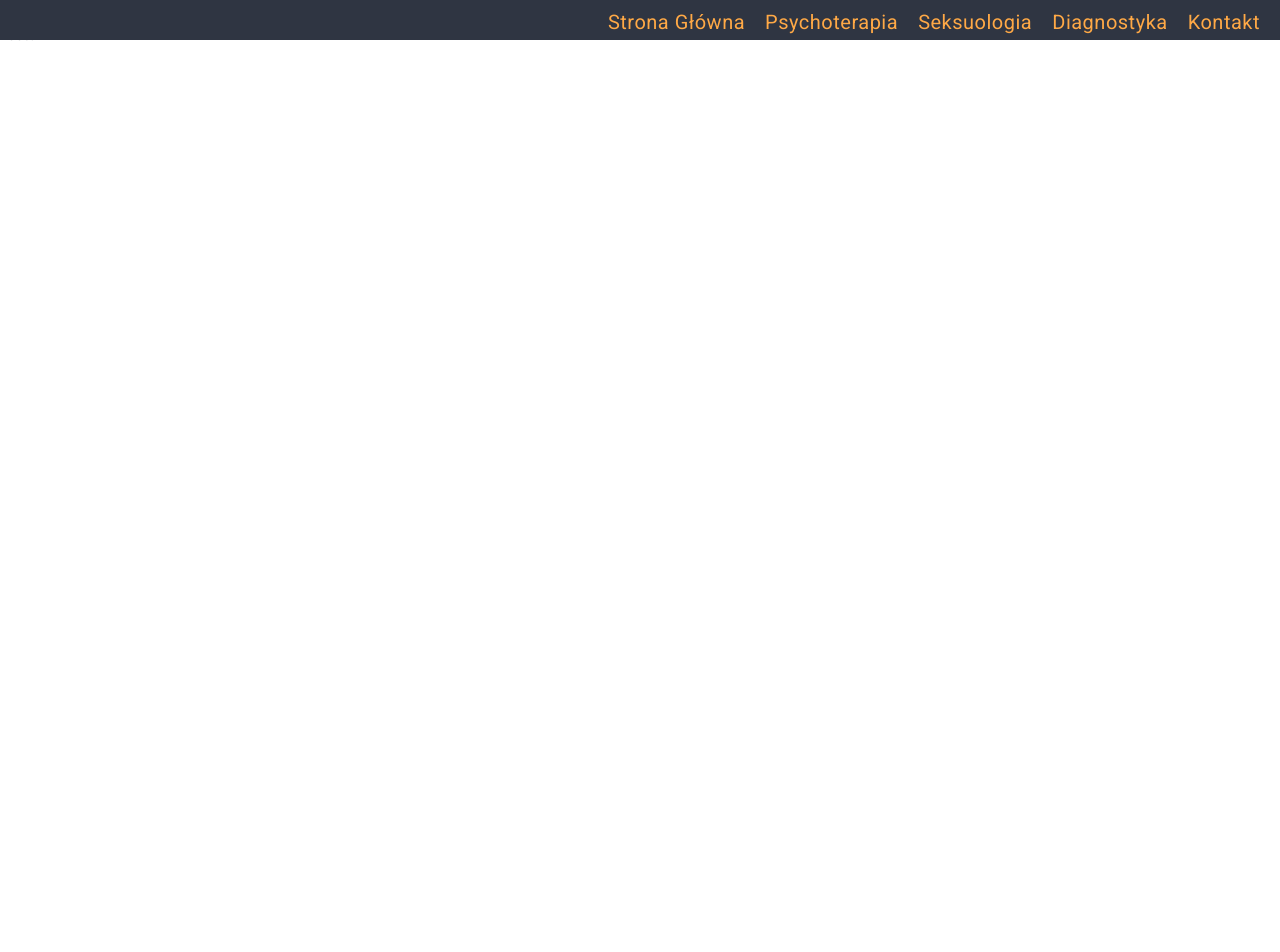
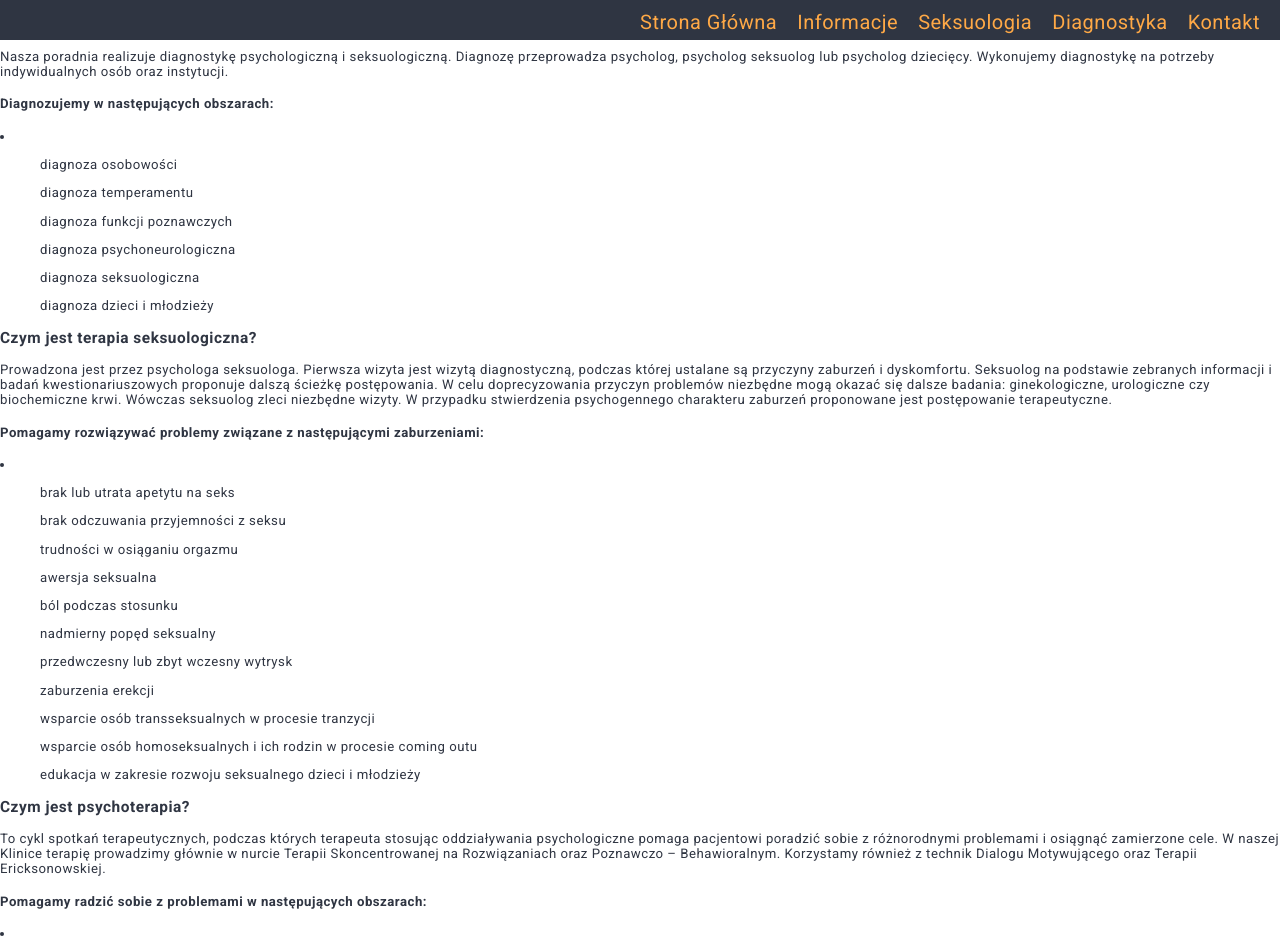
Before and after one commit to wrotewrong/instytut_tp, a React (Create React App) app in the folder client/: page /information in a window 1280 px wide. Before the commit this address had no page. Shown: the top 952 px of the page. Before the commit the page ends 800 px from the top, so only its background shows below. Built offline with nearby package versions, Linux system fonts and the light colour scheme.

Commit message:
Change Psychotherapy component into Information component, add its content

```diff
--- a/client/src/App.js
+++ b/client/src/App.js
@@ -1,18 +1,18 @@
 import { Routes, Route } from 'react-router-dom';
 import { Home } from './components/pages/Home/home';
-import { Psychotherapy } from './components/pages/Psychotherapy/psychotherapy';
 import { Sexology } from './components/pages/Sexology/sexology';
 import { Diagnostics } from './components/pages/Diagnostics/diagnostics';
 import { Contact } from './components/pages/Contact/contact';
 import { NotFound } from './components/pages/NotFound/notFound';
 import { Main } from './components/layout/Main/main';
+import { Information } from './components/pages/Information/information';
 
 export function App() {
   return (
     <Main>
       <Routes>
         <Route path='/' element={<Home />} />
-        <Route path='/psychotherapy' element={<Psychotherapy />} />
+        <Route path='/information' element={<Information />} />
         <Route path='/sexology' element={<Sexology />} />
         <Route path='/diagnostics' element={<Diagnostics />} />
         <Route path='/contact' element={<Contact />} />
--- a/client/src/components/layout/NavBar/navBar.js
+++ b/client/src/components/layout/NavBar/navBar.js
@@ -17,8 +17,8 @@ export function NavBar() {
         <Nav.Link className={styles.link} as={NavLink} to='/'>
           Strona Główna
         </Nav.Link>
-        <Nav.Link className={styles.link} as={NavLink} to='/psychotherapy'>
-          Psychoterapia
+        <Nav.Link className={styles.link} as={NavLink} to='/information'>
+          Informacje
         </Nav.Link>
         <Nav.Link className={styles.link} as={NavLink} to='/sexology'>
           Seksuologia
--- /dev/null
+++ b/client/src/components/pages/Information/information.js
@@ -0,0 +1,123 @@
+export function Information() {
+  return (
+    <div>
+      <div>
+        <h3>Czym jest diagnostyka?</h3>
+        <p>
+          Nasza poradnia realizuje diagnostykę psychologiczną i seksuologiczną.
+          Diagnozę przeprowadza psycholog, psycholog seksuolog lub psycholog
+          dziecięcy. Wykonujemy diagnostykę na potrzeby indywidualnych osób oraz
+          instytucji.
+        </p>
+        <h4>Diagnozujemy w następujących obszarach:</h4>
+        <li>
+          <ul>diagnoza osobowości</ul>
+          <ul>diagnoza temperamentu</ul>
+          <ul>diagnoza funkcji poznawczych</ul>
+          <ul>diagnoza psychoneurologiczna</ul>
+          <ul>diagnoza seksuologiczna</ul>
+          <ul>diagnoza dzieci i młodzieży</ul>
+        </li>
+      </div>
+      <div>
+        <h3>Czym jest terapia seksuologiczna?</h3>
+        <p>
+          Prowadzona jest przez psychologa seksuologa. Pierwsza wizyta jest
+          wizytą diagnostyczną, podczas której ustalane są przyczyny zaburzeń i
+          dyskomfortu. Seksuolog na podstawie zebranych informacji i badań
+          kwestionariuszowych proponuje dalszą ścieżkę postępowania. W celu
+          doprecyzowania przyczyn problemów niezbędne mogą okazać się dalsze
+          badania: ginekologiczne, urologiczne czy biochemiczne krwi. Wówczas
+          seksuolog zleci niezbędne wizyty. W przypadku stwierdzenia
+          psychogennego charakteru zaburzeń proponowane jest postępowanie
+          terapeutyczne.
+        </p>
+        <h4>
+          Pomagamy rozwiązywać problemy związane z następującymi zaburzeniami:
+        </h4>
+        <li>
+          <ul>brak lub utrata apetytu na seks</ul>
+          <ul>brak odczuwania przyjemności z seksu</ul>
+          <ul>trudności w osiąganiu orgazmu</ul>
+          <ul>awersja seksualna</ul>
+          <ul>ból podczas stosunku</ul>
+          <ul>nadmierny popęd seksualny</ul>
+          <ul>przedwczesny lub zbyt wczesny wytrysk</ul>
+          <ul>zaburzenia erekcji</ul>
+          <ul>wsparcie osób transseksualnych w procesie tranzycji</ul>
+          <ul>
+            wsparcie osób homoseksualnych i ich rodzin w procesie coming outu
+          </ul>
+          <ul>edukacja w zakresie rozwoju seksualnego dzieci i młodzieży</ul>
+        </li>
+      </div>
+      <div>
+        <div>
+          <h3>Czym jest psychoterapia?</h3>
+          <p>
+            To cykl spotkań terapeutycznych, podczas których terapeuta stosując
+            oddziaływania psychologiczne pomaga pacjentowi poradzić sobie z
+            różnorodnymi problemami i osiągnąć zamierzone cele. W naszej Klinice
+            terapię prowadzimy głównie w nurcie Terapii Skoncentrowanej na
+            Rozwiązaniach oraz Poznawczo – Behawioralnym. Korzystamy również z
+            technik Dialogu Motywującego oraz Terapii Ericksonowskiej.
+          </p>
+          <h4>Pomagamy radzić sobie z problemami w następujących obszarach:</h4>
+          <li>
+            <ul>zaburzenia depresyjne</ul>
+            <ul>zaburzenia lękowe</ul>
+            <ul>zaburzenia nerwicowe</ul>
+            <ul>nadmierny stres</ul>
+            <ul>trudności w relacjach</ul>
+            <ul>trudności wychowawcze</ul>
+            <ul>relacje w związku i małżeństwie</ul>
+            <ul>stany obniżonego nastroju</ul>
+            <ul>problemy emocjonalne</ul>
+            <ul>poczucie pustki i bezsensu</ul>
+            <ul>kryzysy życiowe</ul>
+            <ul>przemoc fizyczna i psychiczna</ul>
+            <ul>uzależnienia i współuzależnienia</ul>
+            <ul>problemy rodzinne</ul>
+          </li>
+        </div>
+      </div>
+      <div>
+        <h3>Czy do terapii trzeba się przygotować?</h3>
+        <p>
+          Nie ma potrzeby specjalnego przygotowywania się do procesu terapii.
+          Najważniejsza w początkowej fazie jest gotowość do zmiany. Proces
+          terapii jest interakcją pomiędzy terapeutą a pacjentem. Treść procesu
+          kształtuje się w trakcie terapii.
+        </p>
+      </div>
+      <div>
+        <h3>Jak długo trwa wizyta?</h3>
+        <p>
+          Wizyta w procesie terapii trwa standardowo 60 minut. Pierwsza wizyta
+          może być dłuższa, w zależności od sytuacji pacjenta. Wizyta
+          diagnostyczna trwa od 60 do 90 minut.
+        </p>
+      </div>
+      <div>
+        <h3>Czego mogę spodziewać się na pierwszej wizycie?</h3>
+        <p>
+          Podczas pierwszej wizyty terapeuta rozpoczyna proces diagnozy,
+          budowania relacji i ustalania celu pracy terapeutycznej. Stąd pojawi
+          się sporo pytań tak aby dokładnie rozpoznać problem i podjąć decyzję o
+          kierunku pracy.
+        </p>
+      </div>
+      <div>
+        <h3>
+          Jaka jest różnica pomiędzy psychologiem a lekarzem seksuologiem?
+        </h3>
+        <p>
+          Psycholog seksuolog zajmuje się problemami o podłoży psychogennym.
+          Lekarz zajmuje się problemami o podłożu fizjologicznym i somatycznym.
+          Decyzja o tym kto powinien leczyć jest podejmowana po wizycie
+          diagnostycznej.
+        </p>
+      </div>
+    </div>
+  );
+}
--- a/client/src/components/pages/Psychotherapy/psychotherapy.js
+++ /dev/null
@@ -1,3 +0,0 @@
-export function Psychotherapy() {
-  return <div>Psychotherapy</div>;
-}
```
